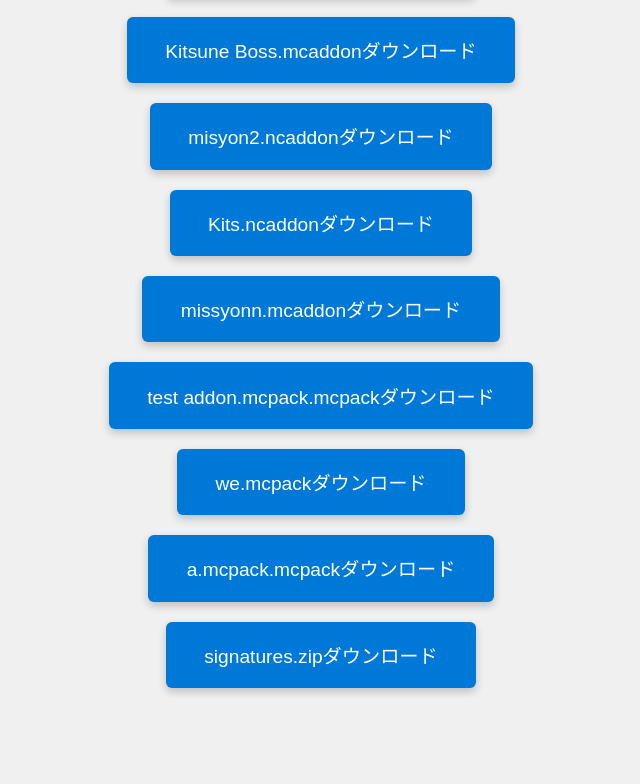
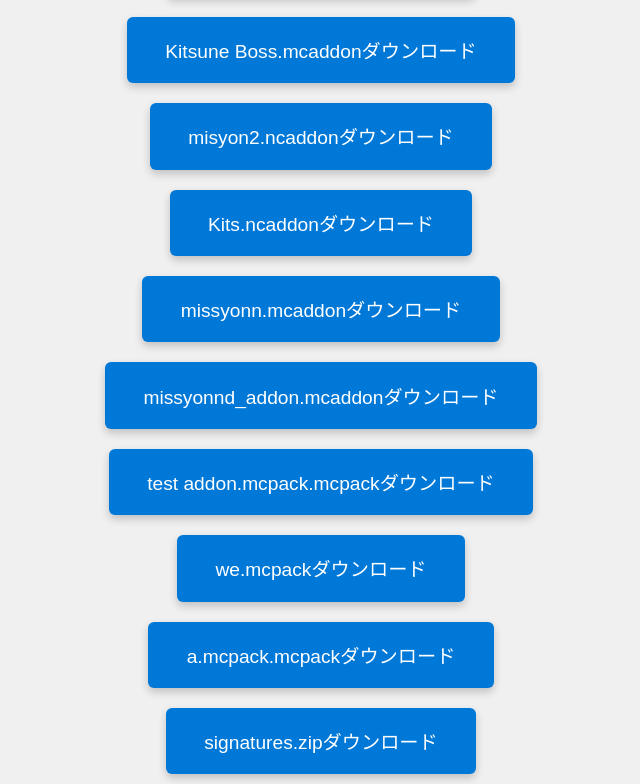
Before and after one commit to akaina0112/kozinn, a plain HTML site: page DL.html in a window 1280 px wide. Shown: the part 9756-10540 px from the top of the page, without its empty margins (319-959 px from the left). Before the commit the page ends 10454 px from the top, so only its background shows below. Drawn offline with Linux system fonts and the light colour scheme.

Commit message:
Update DL.html

```diff
--- a/DL.html
+++ b/DL.html
@@ -397,6 +397,9 @@
   <a href="./fill/missyonn.mcaddon" download class="download-button">
       missyonn.mcaddonダウンロード
   </a>
+  <a href="./fill/missyonnd_addon.mcaddon" download class="download-button">
+      missyonnd_addon.mcaddonダウンロード
+  </a>
   <a href="./fill/test addon.mcpack" download class="download-button">
      test addon.mcpack.mcpackダウンロード
   </a>
```
